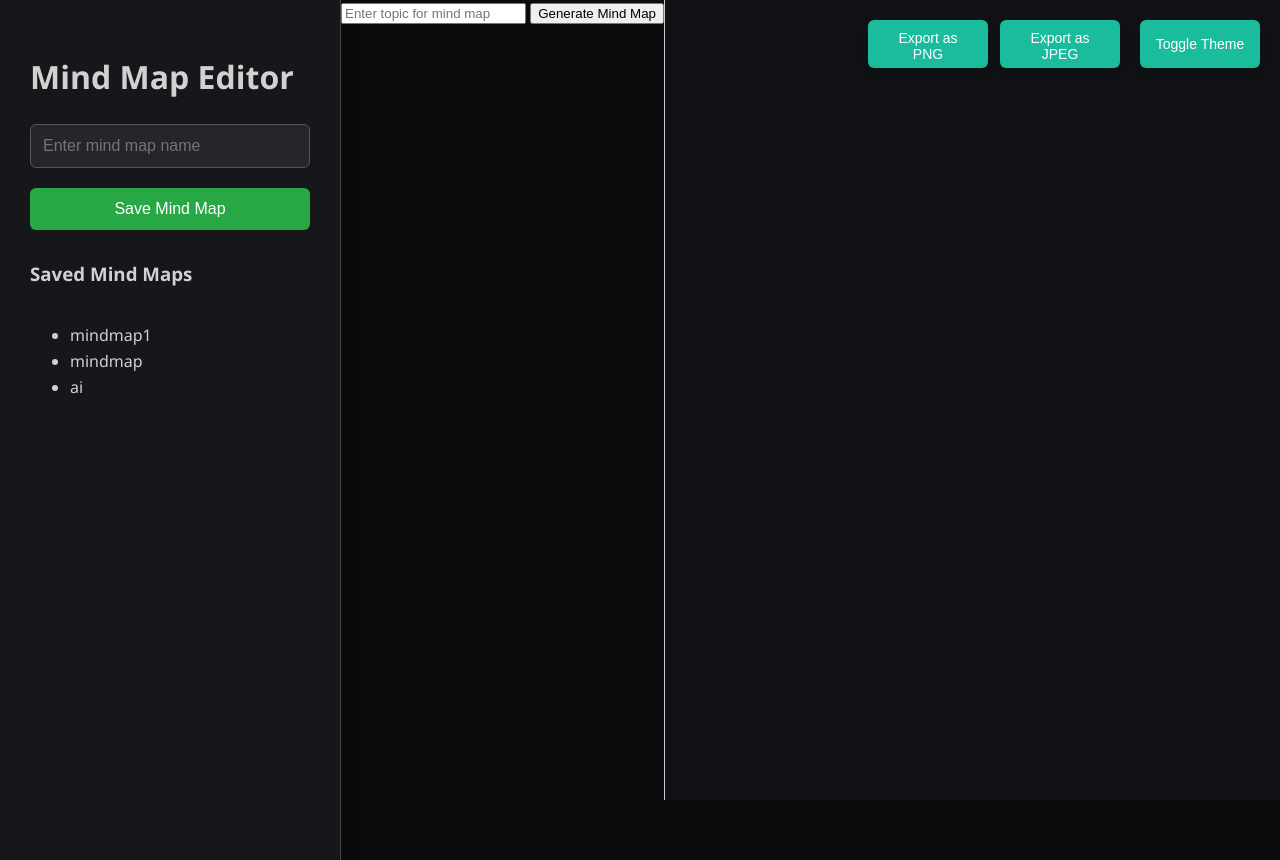
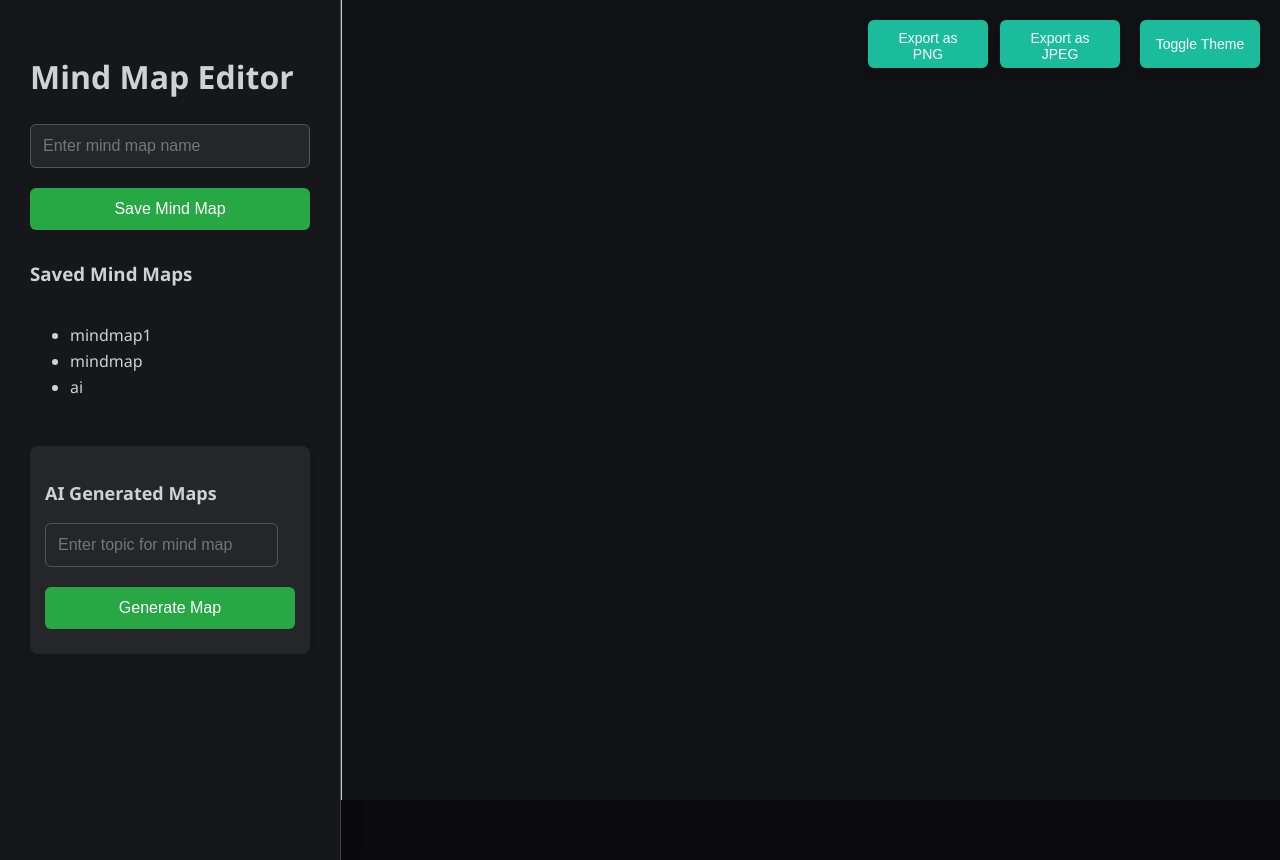
Before and after one commit to Cherry-Corporation/Mapify-AI, a Flask app: page / in a window 1280 px wide. Run offline with Flask 3, Linux system fonts and the light colour scheme; some libraries are stand-ins or nearby versions.

Commit message:
Update index.html

```diff
--- a/templates/index.html
+++ b/templates/index.html
@@ -16,6 +16,7 @@
         <h3>Saved Mind Maps</h3>
         <ul id="mindmaps-list"></ul>
 
+        <!-- Color Palette -->
         <div class="color-palette">
             <div style="background-color: #6a1b9a;" onclick="selectColor('#6a1b9a')"></div>
             <div style="background-color: #2980b9;" onclick="selectColor('#2980b9')"></div>
@@ -23,22 +24,24 @@
             <div style="background-color: #f39c12;" onclick="selectColor('#f39c12')"></div>
             <div style="background-color: #e74c3c;" onclick="selectColor('#e74c3c')"></div>
         </div>
-    </div>
-    <div id="chat-box">
-        <input type="text" id="topic-input" placeholder="Enter topic for mind map" />
-        <button id="generate-mindmap">Generate Mind Map</button>
+
+        <!-- AI Generated Maps Section -->
+        <div id="ai-generated-section">
+            <h3>AI Generated Maps</h3>
+            <input type="text" id="topic-input" placeholder="Enter topic for mind map" />
+            <button id="generate-mindmap">Generate Map</button>
+            <div id="ai-map-list">
+                <!-- AI-generated maps list will appear here -->
+            </div>
+        </div>
     </div>
 
     <div id="cy"></div>
-
-    <div id="message"></div>
-
     <button id="theme-toggle">Toggle Theme</button>
     <div class="export-buttons">
         <button id="export-png">Export as PNG</button>
         <button id="export-jpeg">Export as JPEG</button>
     </div>
-
 
     <script src="https://cdnjs.cloudflare.com/ajax/libs/cytoscape/3.22.1/cytoscape.min.js"></script>
     <script src="/static/mindmap.js"></script>
```
